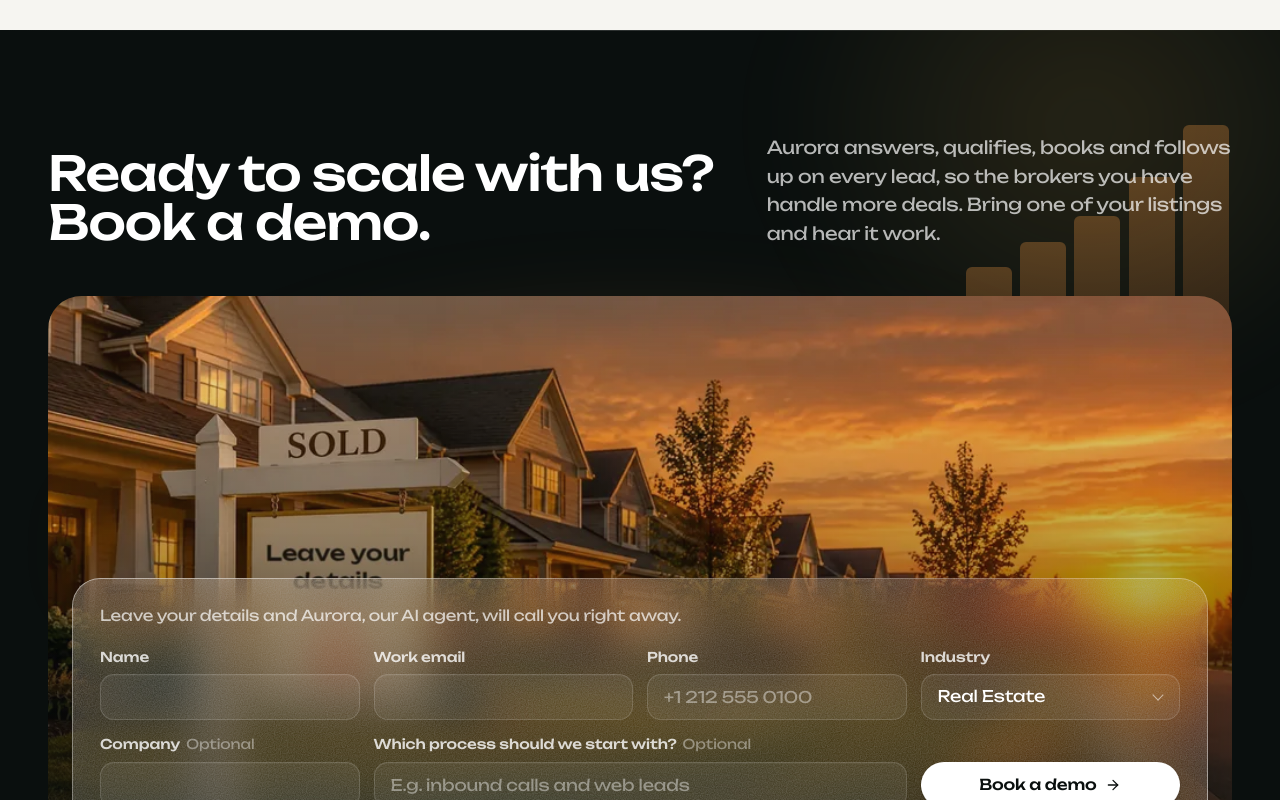
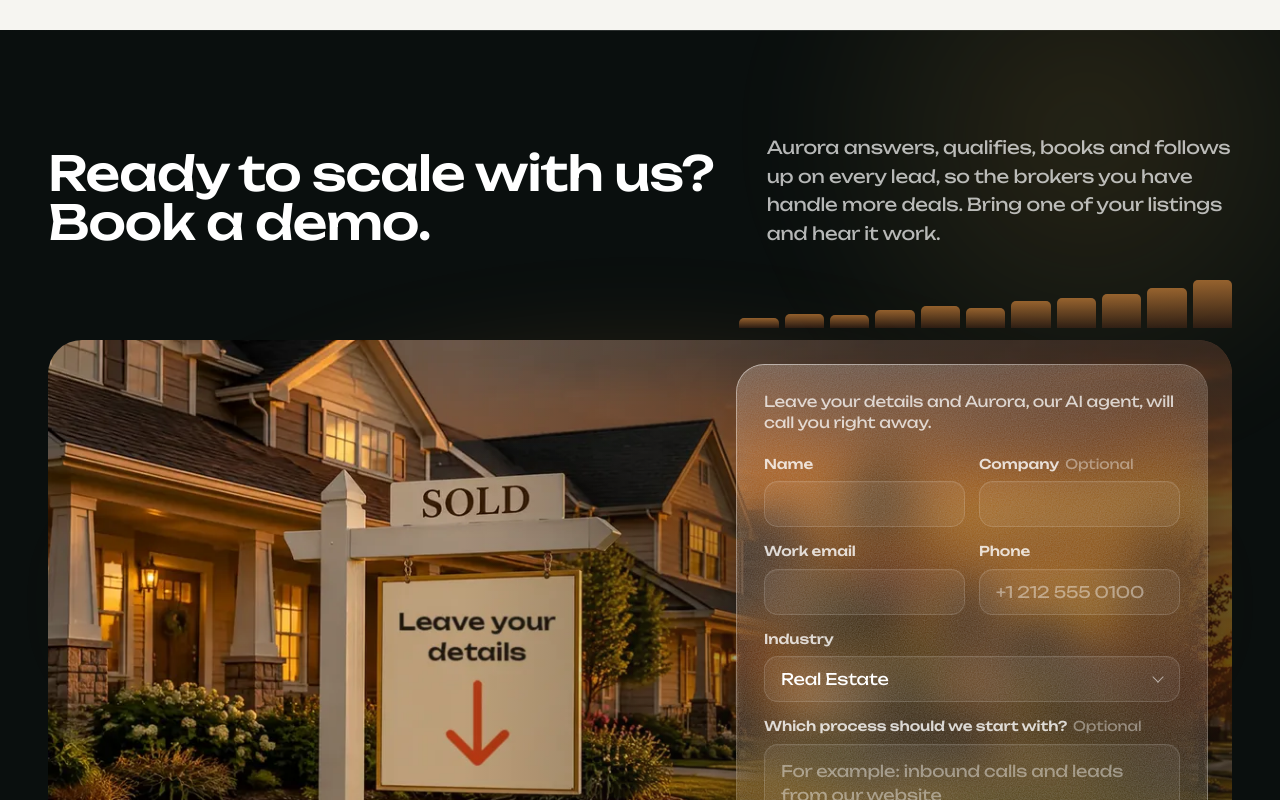
Before and after one commit to Matiu-b/divine-tech-website, a React (Vite) app: page /industries/real-estate in a window 1280 px wide. Shown: the part 5800-6600 px from the top of the page. Built offline with nearby package versions, Linux system fonts and the light colour scheme.

Commit message:
Closing: the sign stays visible at every width (form beside it from 1280 px, under it below); growth bars on their own line
Co-Authored-By: Claude Opus 5.5 <noreply@anthropic.com>
Claude-Session: https://claude.ai/code/session_01AMadsopYSHeLDUdSN4XVvi

```diff
--- a/src/components/industry/RealEstateV3.jsx
+++ b/src/components/industry/RealEstateV3.jsx
@@ -2025,8 +2025,8 @@ export function RxFaqMore({ m, guide = null }) {
 const SCALE_BARS = [0.22, 0.3, 0.27, 0.38, 0.46, 0.43, 0.56, 0.64, 0.72, 0.84, 1];
 
 /**
- * The closing for a brokerage, in Aurora's colours only: an ink night with a warm dawn rising from below and growth
- * bars climbing behind the headline; then a SOLD sign on a street of homes at sunrise, with the demo form as glass over it.
+ * The closing for a brokerage, in Aurora's colours only: an ink night with a warm dawn, growth bars rising under the
+ * headline, then a SOLD sign on a street of homes at sunrise whose panel points to the demo form, set in glass beside it.
  */
 export function RxClosing({ it }) {
   const c = it.v3.closing;
@@ -2038,19 +2038,9 @@ export function RxClosing({ it }) {
   return (
     <section ref={ref} id="contact" data-nav-theme="dark" aria-labelledby="contact-title" className="on-dark relative overflow-hidden bg-ink pb-[clamp(72px,7vw,112px)] pt-[clamp(88px,8vw,128px)] text-white">
       <div aria-hidden="true" className="pointer-events-none absolute inset-0">
-        {/* the dawn: Sun, Amber and Gold rising from below */}
+        {/* the dawn: Sun, Amber and Gold glowing behind the photo */}
         <div className="absolute bottom-[8%] left-1/2 h-[75%] w-[120%] -translate-x-1/2 rounded-[50%] bg-[radial-gradient(closest-side,rgba(242,92,42,0.42),rgba(255,159,69,0.16)_45%,rgba(255,200,87,0)_75%)] blur-2xl" />
         <div className="absolute right-[-10%] top-[-20%] h-[60%] w-[50%] rounded-full bg-[radial-gradient(closest-side,rgba(255,200,87,0.12),rgba(255,200,87,0))] blur-2xl" />
-        {/* growth bars behind the headline */}
-        <div className="absolute right-[4%] top-[10%] flex h-[34%] w-[46%] items-end gap-[1.4%] max-lg:right-[-6%] max-lg:top-[3%] max-lg:h-[16%] max-lg:w-[70%] max-lg:opacity-50">
-          {SCALE_BARS.map((v, i) => (
-            <span
-              key={i}
-              className="flex-1 rounded-t-[6px] bg-[linear-gradient(180deg,rgba(255,159,69,0.28),rgba(242,92,42,0.06))]"
-              style={{ height: v * 100 + '%', transform: grow ? 'scaleY(1)' : 'scaleY(0)', transformOrigin: 'bottom', transition: reduce ? 'none' : `transform 0.9s cubic-bezier(0.22,1,0.36,1) ${0.15 + i * 0.07}s` }}
-            />
-          ))}
-        </div>
         <div className="absolute inset-x-0 top-0 h-px bg-gradient-to-r from-transparent via-white/15 to-transparent" />
         {/* the dawn settles back to plain ink before the footer, so the two meet without a seam */}
         <div className="absolute inset-x-0 bottom-0 h-[38%] bg-gradient-to-b from-ink/0 via-ink/80 to-ink" />
@@ -2064,16 +2054,31 @@ export function RxClosing({ it }) {
           <p className="t-lead pretty max-w-[34em] !text-white/70 lg:col-span-5">{c.text}</p>
         </div>
 
-        {/* the street at sunrise, with the form as glass over it (phones: the photo above, the form overlapping it) */}
-        <div className="relative mt-10 md:mt-12 md:overflow-hidden md:rounded-[clamp(24px,2.6vw,34px)]">
-          <div className="relative aspect-[16/10] overflow-hidden rounded-[24px] md:absolute md:inset-0 md:aspect-auto md:rounded-none">
-            <img src={img.src} srcSet={img.srcSet} sizes="(min-width: 1280px) 1200px, 100vw" alt="" loading="lazy" decoding="async" className="absolute inset-0 h-full w-full object-cover object-[22%_30%] md:object-[50%_30%]" />
-            <div aria-hidden="true" className="absolute inset-0 bg-[linear-gradient(180deg,rgba(255,159,69,0.10)_0%,rgba(242,92,42,0.12)_40%,rgba(10,15,14,0.55)_75%,rgba(10,15,14,0.9)_100%)] md:bg-[linear-gradient(180deg,rgba(255,159,69,0.08)_0%,rgba(10,15,14,0.25)_40%,rgba(10,15,14,0.85)_100%)]" />
+        {/* growth bars on their own line under the headline, rising left to right */}
+        <div aria-hidden="true" className="mt-8 flex h-10 items-end gap-1.5 sm:h-12 lg:ml-auto lg:w-[41.6%]">
+          {SCALE_BARS.map((v, i) => (
+            <span
+              key={i}
+              className="flex-1 rounded-t-[5px] bg-[linear-gradient(180deg,rgba(255,159,69,0.55),rgba(242,92,42,0.12))]"
+              style={{ height: v * 100 + '%', transform: grow ? 'scaleY(1)' : 'scaleY(0)', transformOrigin: 'bottom', transition: reduce ? 'none' : `transform 0.9s cubic-bezier(0.22,1,0.36,1) ${0.15 + i * 0.07}s` }}
+            />
+          ))}
+        </div>
+
+        {/*
+          The street at sunrise with the SOLD sign, whose panel says "Leave your details" and points to the form.
+          From 1280 px: the sign on the left, the form as glass on the right, side by side, so nothing covers the sign.
+          Below that: the photo above, the form overlapping only its bottom edge, under the sign.
+        */}
+        <div className="relative mt-3 xl:grid xl:min-h-[560px] xl:grid-cols-[minmax(0,1fr)_minmax(0,520px)] xl:overflow-hidden xl:rounded-[34px]">
+          <div className="relative aspect-[3/2] overflow-hidden rounded-[24px] sm:aspect-[2/1] xl:absolute xl:inset-0 xl:aspect-auto xl:rounded-none">
+            <img src={img.src} srcSet={img.srcSet} sizes="(min-width: 1280px) 1400px, 100vw" alt="" loading="lazy" decoding="async" className="absolute inset-0 h-full w-full object-cover object-[20%_40%] xl:object-[0%_40%]" />
+            <div aria-hidden="true" className="absolute inset-0 bg-[linear-gradient(180deg,rgba(10,15,14,0)_55%,rgba(10,15,14,0.7)_100%)] xl:bg-[linear-gradient(90deg,rgba(10,15,14,0)_35%,rgba(10,15,14,0.45)_70%,rgba(10,15,14,0.6)_100%)]" />
           </div>
-          <div className="relative -mt-16 px-2 xs:px-3 md:mt-0 md:px-6 md:pb-6 md:pt-[clamp(200px,22vw,300px)]">
-            <LiquidGlass tone="dark" className="rounded-[clamp(20px,2.2vw,28px)] p-5 xs:p-6 md:p-7">
-              <p className="mb-5 text-[15px] leading-snug text-white/70">Leave your details and Aurora, our AI agent, will call you right away.</p>
-              <LeadForm dark wide industry={it.leadIndustry} />
+          <div className="relative -mt-12 px-2 xs:px-3 sm:px-6 xl:col-start-2 xl:mt-0 xl:flex xl:items-center xl:p-6">
+            <LiquidGlass tone="dark" className="w-full rounded-[clamp(20px,2.2vw,28px)] p-5 xs:p-6 md:p-7">
+              <p className="mb-5 text-[15px] leading-snug text-white/75">Leave your details and Aurora, our AI agent, will call you right away.</p>
+              <LeadForm dark columns={2} industry={it.leadIndustry} />
             </LiquidGlass>
           </div>
         </div>
```
